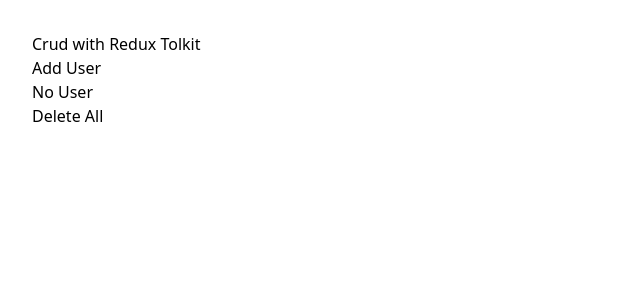
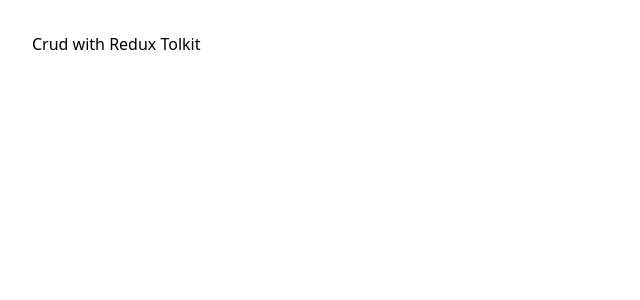
Before and after one commit to omarjafor/Crud-with-Redux, a React (Vite) app: page / in a window 1280 px wide. Shown: the top 300 px of the page, without its empty margins (0-640 px from the left). Built offline with nearby package versions, Linux system fonts and the light colour scheme.

Commit message:
some update

```diff
--- a/src/Pages/Home.jsx
+++ b/src/Pages/Home.jsx
@@ -44,11 +44,7 @@
     )
     return (
         <div>
-            <Link to='addUser'><Button>Add User</Button></Link>
-            <div className="grid gap-5 md:grid-cols-2">
-                {users.length ? renderCard() : <p className="text-center col-span-2 text-gray-700 font-semibold">No User</p>}
-            </div>
-            <Button onClick={removeAllUsers}>Delete All</Button>
+
         </div>
     );
 };
```
